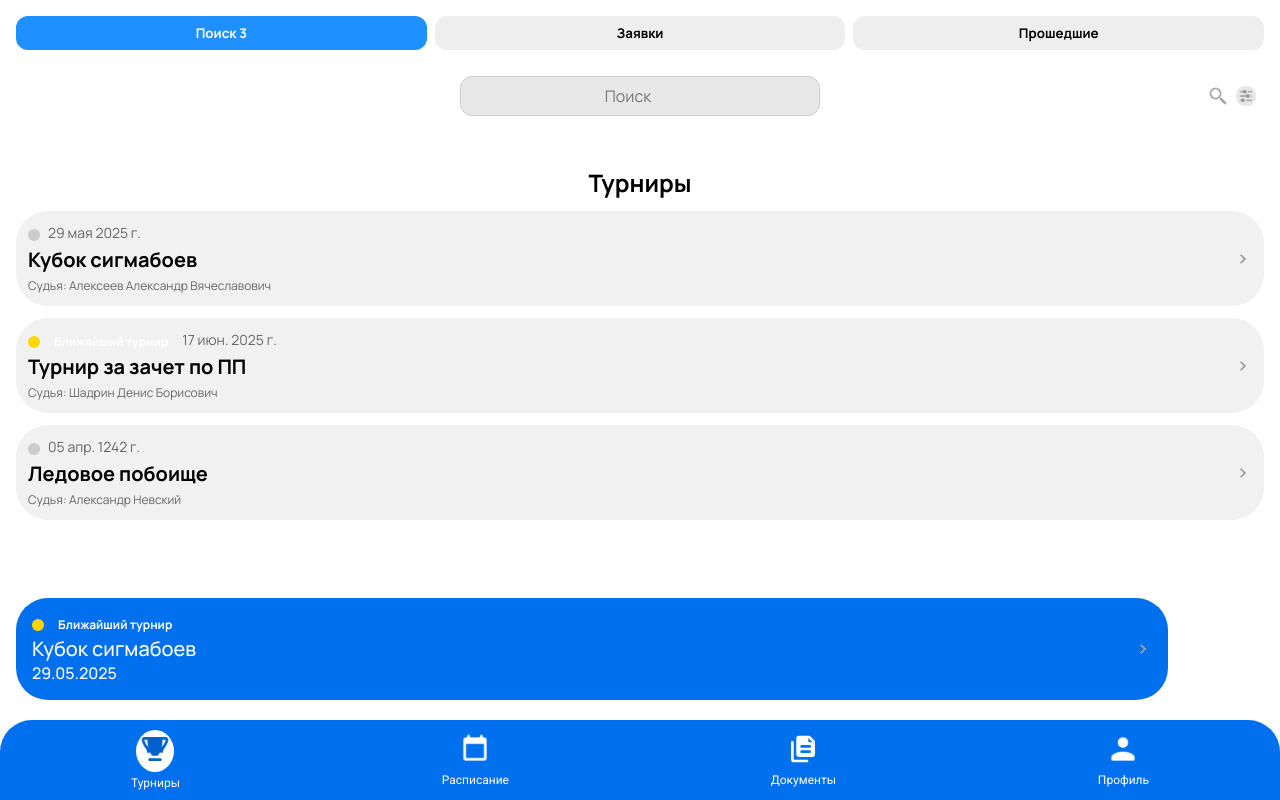
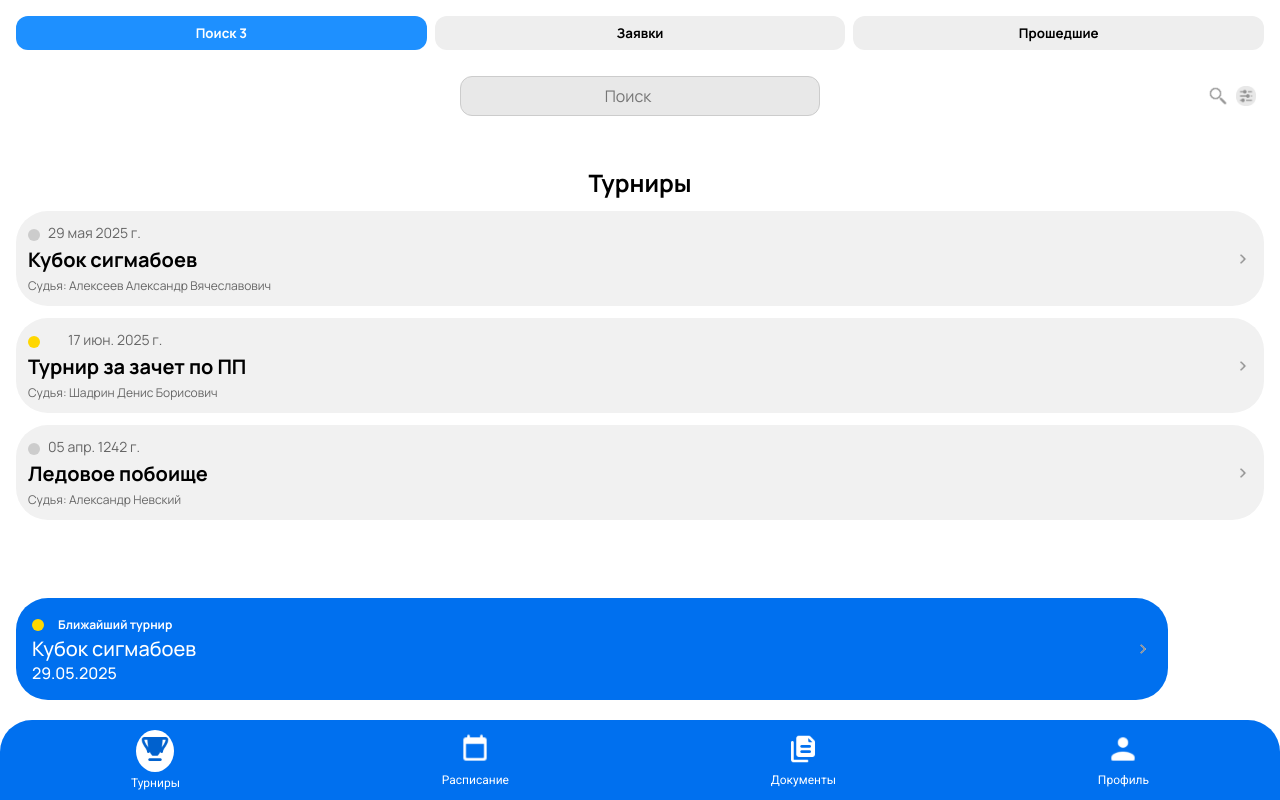
Before and after one commit to WebChads/Frontend, a React (Vite) app: page /tournaments in a window 1280 px wide. Built offline with nearby package versions, Linux system fonts and the light colour scheme.

Commit message:
фикс

```diff
--- a/src/modules/tournaments/TournamentsScreen.tsx
+++ b/src/modules/tournaments/TournamentsScreen.tsx
@@ -75,7 +75,7 @@ export const TournamentsScreen = () => {
                                     <div className="tournament-line">
                                         <div className={`status-circle ${dateClass}`}></div>
                                         {dateClass === 'upcoming' && (
-                                            <span className="tournament-label">Ближайший турнир</span>
+                                            <span className="tournament-label"></span>
                                         )}
                                         <span className="tournament-date">{formatDate(tournament.date)}</span>
                                     </div>
```
